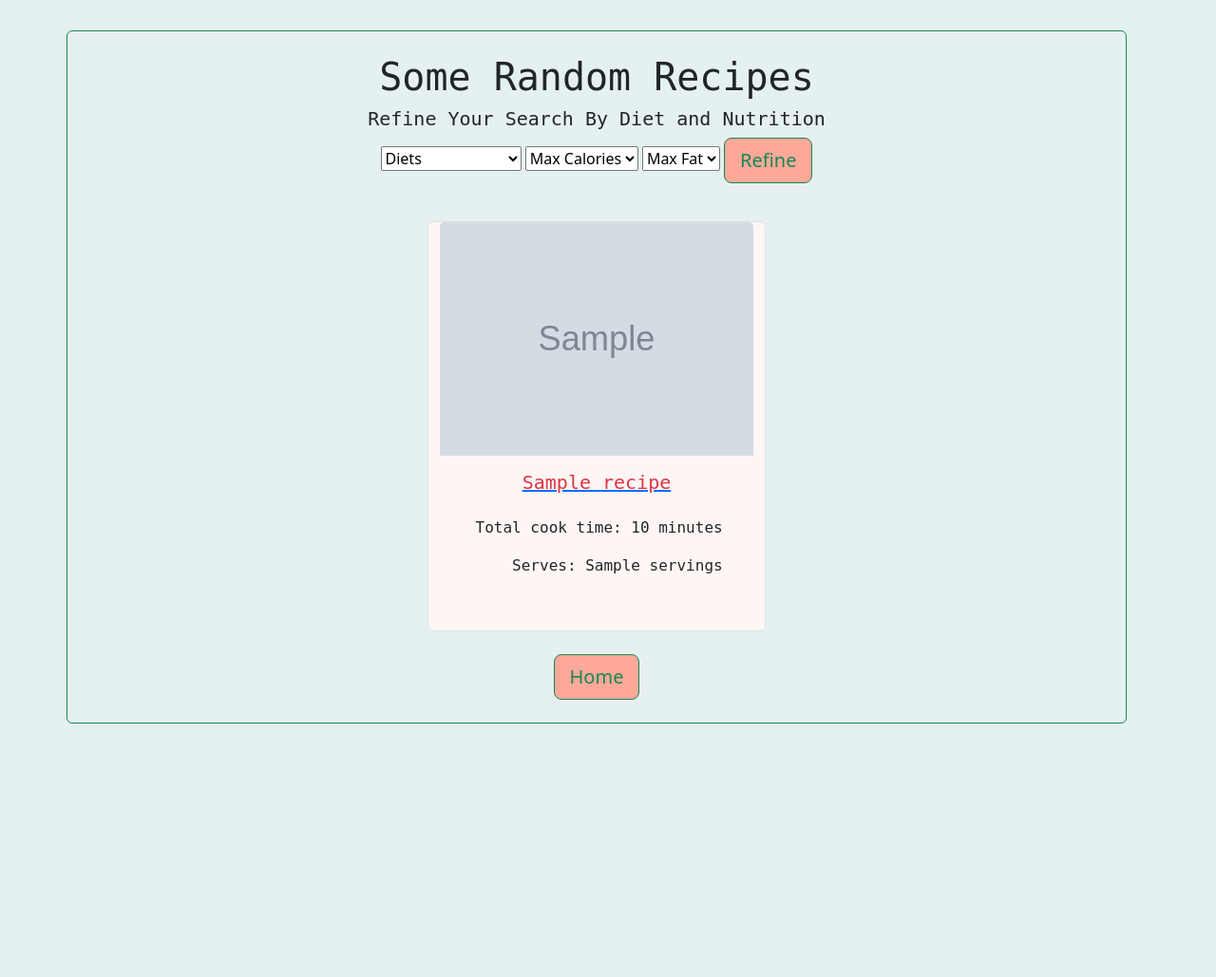
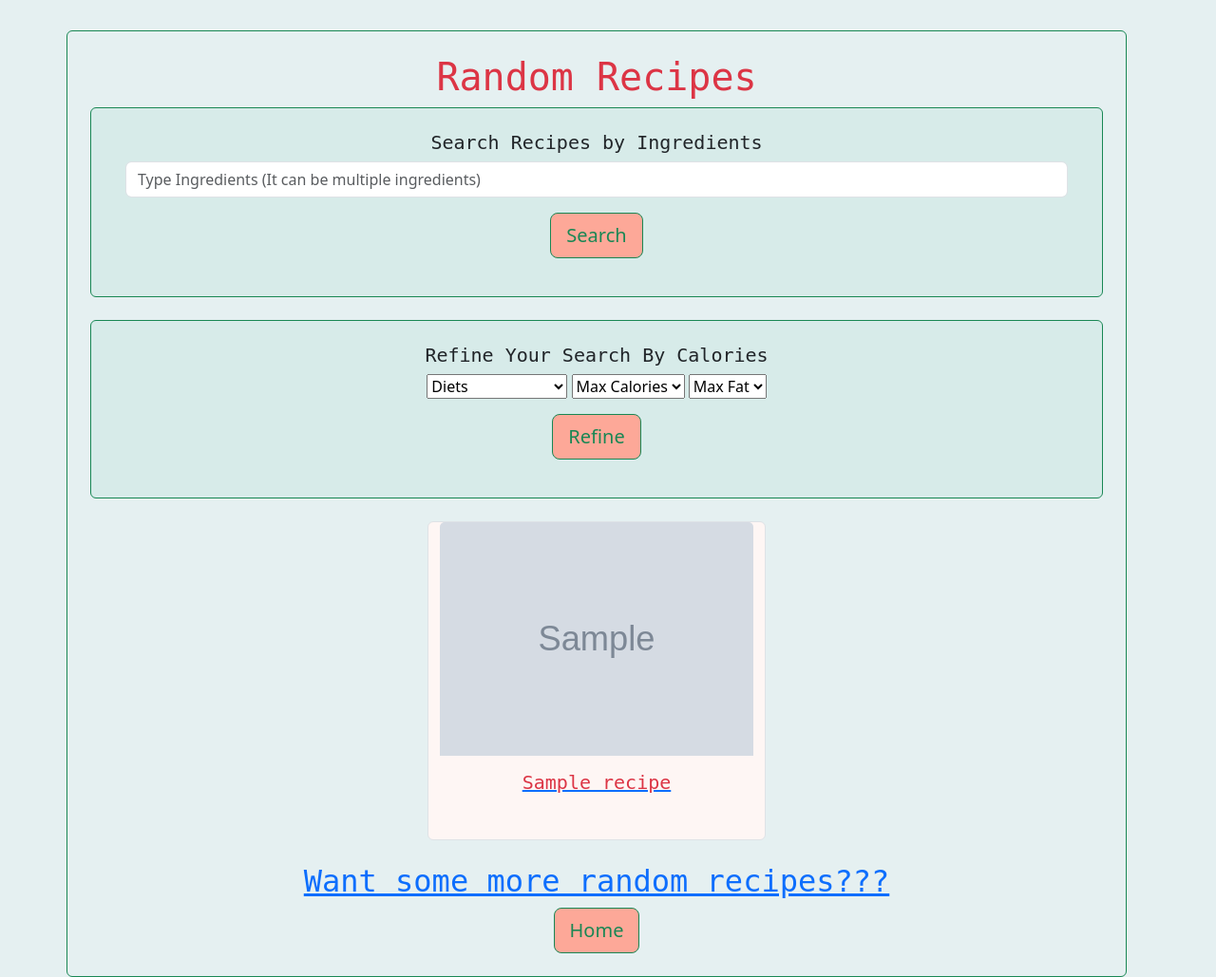
Before and after one commit to quyenpham94/foodelicious, a Flask app: page /random in a window 1280 px wide. Shown: the part 58-1087 px from the top of the page at 95% size. Before the commit the page ends 820 px from the top, so only its background shows below. Run offline with Flask 2, Linux system fonts and the light colour scheme; tables that the repository leaves empty hold one stand-in row (values such as "Sample post"); grey boxes marked "Sample" are stand-in pictures; a database or web service that is not in the repository returns one stand-in record (values such as "Sample title"); data that the repository does not hold is empty; parts of the project's set-up code (start-up, migrations or seed data) failed here and were passed over; some libraries are stand-ins or nearby versions.

Commit message:
update styles and add find ingre func

```diff
--- a/app.py
+++ b/app.py
@@ -179,6 +179,26 @@ def search_ingredient():
     ### add favorite function here
     return render_template("/foods/search.html", ingredients=ingredients, ingredient_ids=ingredient_ids, meals=meals)
 
+@app.route("/filter")
+def find_by_ingredient():
+    query = request.args.get('query', "")
+
+    response = requests.get(f"{BASE_URL}/recipes/findByIngredients", params={ "apiKey": API_KEY, "ingredients": query, "number": 9 })
+    data = response.json()
+
+    if len(data) == 0:
+        flash("Sorry, search limit reached!", "warning")
+        render_template("index.html")
+
+
+    if g.user:
+        recipe_ids = [r.id for r in g.user.recipes]
+    else:
+        recipe_ids = []
+
+    favorites = [f['id'] for f in data if f['id'] in recipe_ids]
+    return render_template("/foods/random.html", recipes=data, recipe_ids=recipe_ids, favorites=favorites)
+
 @app.route("/ingredients/<int:id>")
 def show_ingredient(id):
     res1 = requests.get(f"{BASE_URL}/recipes/{id}/nutritionWidget.json", params={ "apiKey": API_KEY })
@@ -195,8 +215,6 @@ def meal_page():
     if not g.user:
         flash('You must be logged in first','danger')
         return redirect("/login")
-
-
 
     user_response = g.user.ingredients
     ingredient_ids = [r.id for r in user_response]
@@ -266,6 +284,7 @@ def show_recipes():
 def search_recipe():
     """Inside random recipes show refine search by diets and nutritions"""
     # query = request.args.get('query', "")
+
 
     diet = request.args.get('diet', "")
     maxFat = request.args.get('maxFat',"")
--- a/templates/foods/random.html
+++ b/templates/foods/random.html
@@ -7,11 +7,24 @@
     {% if recipes %}
     <div id="recipe-info" class="row text-center">
         <div class="container">
-            <h1>Some Random Recipes</h1>
+            <h1 class="text-center text-danger">Random Recipes</h1>
         </div>
     </div>
-    <div id="card" class="text-center mb-4">
-        <h5>Refine Your Search By Diet and Nutrition</h5>
+    <div id="card" class="text-center mb-4 border border-success rounded p-4" style="background-color: #d7ebe9;">
+        <h5>Search Recipes by Ingredients</h5>
+            <form id="card" type="submit" action="/filter" role="filter">
+                <div class="container">
+                    <input data-autocomplete list="recipe-suggestion" class="form-control" type="text" name="query" placeholder="Type Ingredients (It can be multiple ingredients)">
+                    <div class="mt-3">
+                        <button class="btn btn-outline-success btn-lg" style="background-color:#fda898;" type="submit" >Search</button>
+                    </div>
+                </div>
+
+            </form>
+    </div>
+
+        <div id="card" class="text-center mb-4 border border-success rounded p-4" style="background-color: #d7ebe9;">
+            <h5>Refine Your Search By Calories</h5>
                 <form id="card" action="/refine" role="refine">
                     <select class="select" name="diet" id="diet">
                         <option selected>
@@ -37,10 +50,9 @@
                             {% endfor %}
                         </option>
                     </select>
-
-                    <button class="btn btn-outline-success btn-lg" style="background-color:#fda898;" type="submit">Refine</button>
-
-
+                    <div>
+                        <button class="btn btn-outline-success btn-lg mt-3" style="background-color:#fda898;"type="submit">Refine</button>
+                    </div>
                 </form>
         </div>
     {% for r in recipes %}
@@ -48,13 +60,9 @@
             <a href="/recipes/{{r.id}}" data-id="{{r.id}}" class="show-recipe">
                 <div class="vertical-group mb-4 mx-auto">
                     <img src="{{r.image}}" class="card-img-top" alt="{{r.name}}">
-                        <div class="card-body recipe-info">
-                            <h5 class="text-danger text-center card-title">{{r['title']}}</h5></a>
-                                <div class="card-body">
-                                    <p class="card-text text-right">Total cook time: {{r.readyInMinutes}} minutes</p>
-                                    <p class="card-text text-right">Serves: {{r.servings}} </p>
+                        <div class="card-body recipe-info text-center">
+                            <h5 class="text-danger card-title">{{r['title']}}</h5></a>
 
-                                </div>
                                 {% if g.user %}
                                 <button data-id="{{r.id}}" class='fav btn btn-sm'>
                                     <i class="{% if r.id in recipe_ids %}fas fa-heart fa-2x{% else %}far fa-heart fa-2x{% endif %}"></i>
@@ -70,11 +78,16 @@
     <div class="jumbotron">
         <div class="container">
             <h1 class="display-4 text-danger text-center">Recipe not available!
-                <a href="/" class="btn btn-outline-warning btn-lg">Home</a>
+
             </h1>
         </div>
     </div>
     {% endif %}
+
+    <div class="flex">
+        <a href="/random" class="tn-lg"><h2>Want some more random recipes???</h2></a>
+
+    </div>
     <div class="flex">
         <a href="/" class="btn btn-outline-success btn-lg" style="background-color:#fda898;">Home</a>
     </div>
```
Also changed, not shown: templates/foods/recipes.html (+6 -3 lines), templates/foods/search.html (+7 -4 lines), static/image/plus-icon.png (added), 1 other file. Lines whose indentation alone changed are shown as unchanged.
